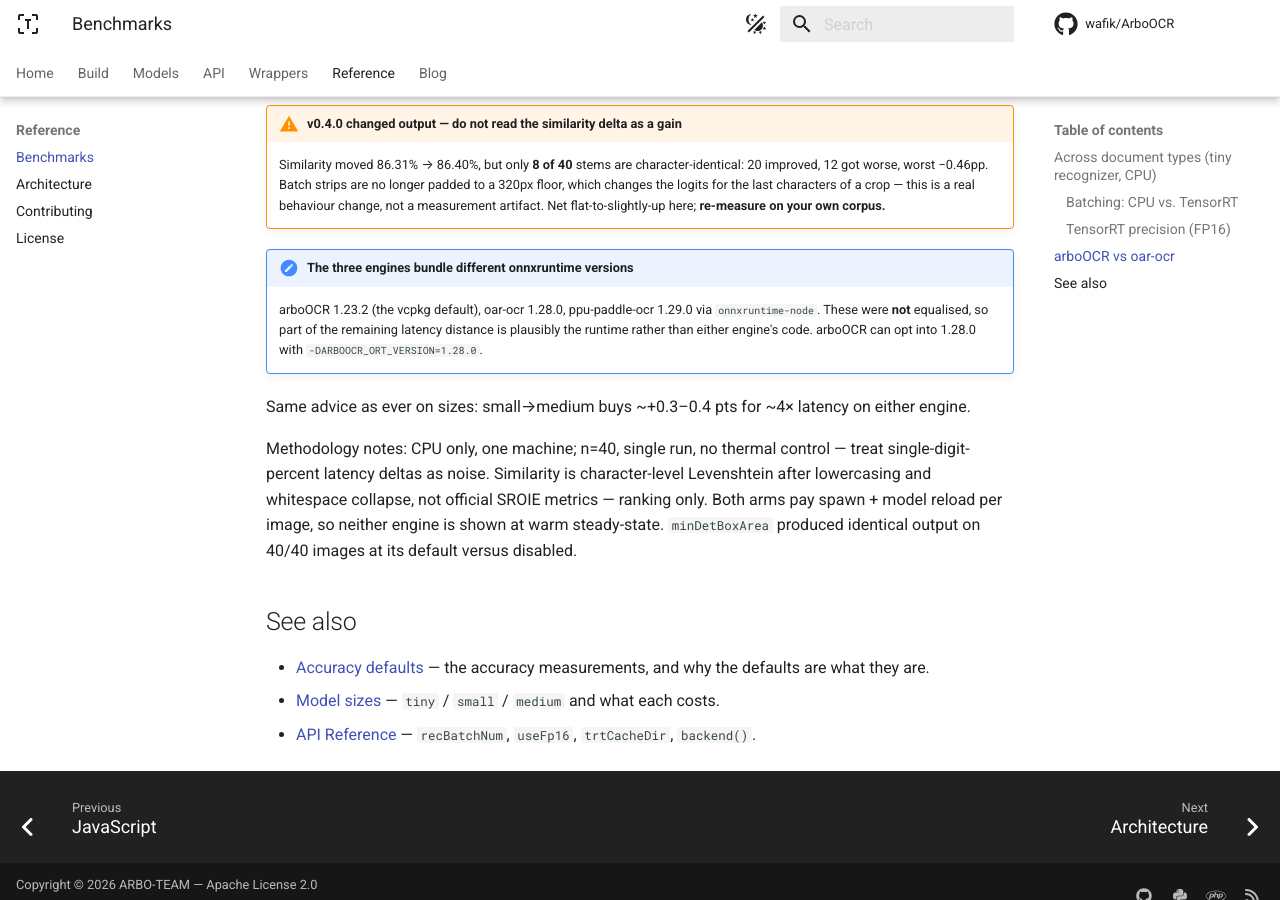
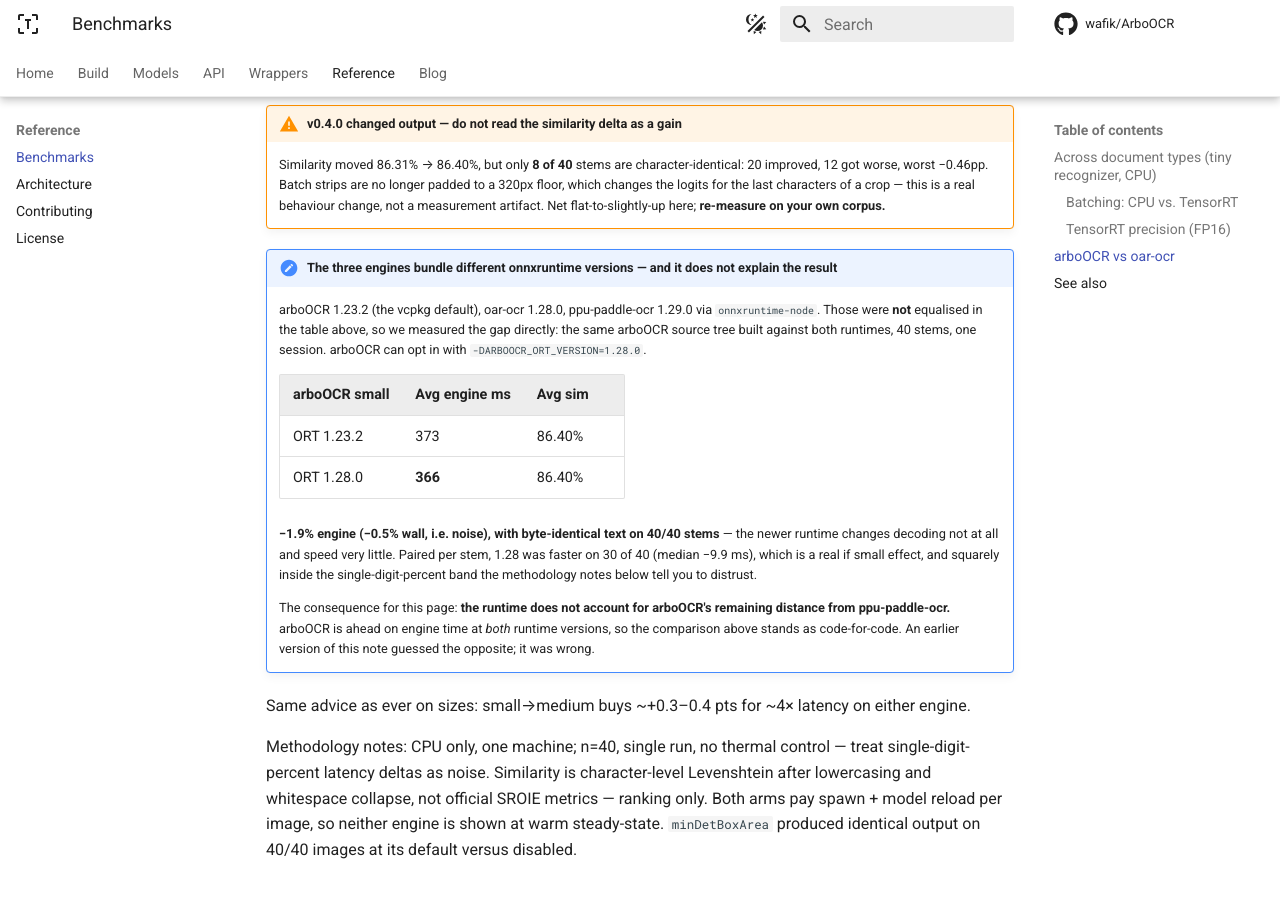
Before and after one commit to ARBO-TEAM/arbo-ocr-docs, an MkDocs documentation site: the page built from docs/benchmarks.md, in a window 1280 px wide and 900 px high, scrolled down 3347 px. Built offline with MkDocs 1.6.1 and Material for MkDocs 9.7.7, drawn with Linux system fonts in a browser that asks for light colours; comment, search, counter and statistics services are not loaded; the version menu is left out.

Commit message:
docs: replace the ORT-version caveats with the measured result
Three places described the onnxruntime version spread between the engines,
and all three had it wrong in the same direction — as an open caveat with no
number behind it. We measured it: same arboOCR source tree built against both
runtimes, 40 SROIE2019 stems, one session.

  ORT 1.23.2  373ms engine  86.40%
  ORT 1.28.0  366ms engine  86.40%   (-1.9% engine, -0.5% wall)
  byte-identical text on 40/40 stems

So the newer runtime is a small real win and changes decoding not at all, and
it does not account for arboOCR's latency position against oar-ocr or
ppu-paddle-ocr — that comparison holds at both versions. The benchmarks note
said the version spread "does not explain the result"; it previously guessed
the opposite and now says so.

build/index.md also still told readers the 1.28.0 prebuilt opt-in "is the
perf/ort-1.28 branch — open PR at time of writing, so build from that branch
until it merges". PR #18 merged on 2026-09-12 and the opt-in ships in v0.4.0,
so that instruction is stale and is replaced with the flag, the version it
landed in, and what it is worth.

```diff
--- a/docs/benchmarks.md
+++ b/docs/benchmarks.md
@@ -162,12 +162,29 @@
     characters of a crop — this is a real behaviour change, not a measurement
     artifact. Net flat-to-slightly-up here; **re-measure on your own corpus.**
 
-!!! note "The three engines bundle different onnxruntime versions"
+!!! note "The three engines bundle different onnxruntime versions — and it does not explain the result"
 
     arboOCR 1.23.2 (the vcpkg default), oar-ocr 1.28.0, ppu-paddle-ocr 1.29.0 via
-    `onnxruntime-node`. These were **not** equalised, so part of the remaining
-    latency distance is plausibly the runtime rather than either engine's code.
-    arboOCR can opt into 1.28.0 with `-DARBOOCR_ORT_VERSION=1.28.0`.
+    `onnxruntime-node`. Those were **not** equalised in the table above, so we
+    measured the gap directly: the same arboOCR source tree built against both
+    runtimes, 40 stems, one session. arboOCR can opt in with
+    `-DARBOOCR_ORT_VERSION=1.28.0`.
+
+    | arboOCR small | Avg engine ms | Avg sim |
+    |---|---|---|
+    | ORT 1.23.2 | 373 | 86.40% |
+    | ORT 1.28.0 | **366** | 86.40% |
+
+    **−1.9% engine (−0.5% wall, i.e. noise), with byte-identical text on 40/40
+    stems** — the newer runtime changes decoding not at all and speed very
+    little. Paired per stem, 1.28 was faster on 30 of 40 (median −9.9 ms), which
+    is a real if small effect, and squarely inside the single-digit-percent
+    band the methodology notes below tell you to distrust.
+
+    The consequence for this page: **the runtime does not account for arboOCR's
+    remaining distance from ppu-paddle-ocr.** arboOCR is ahead on engine time at
+    *both* runtime versions, so the comparison above stands as code-for-code.
+    An earlier version of this note guessed the opposite; it was wrong.
 
 Same advice as ever on sizes: small→medium buys ~+0.3–0.4 pts for ~4× latency
 on either engine.
```
Also changed, not shown: docs/blog/posts/2026-09-13-v0-4-0.md (+18 -6 lines), 1 other file.
